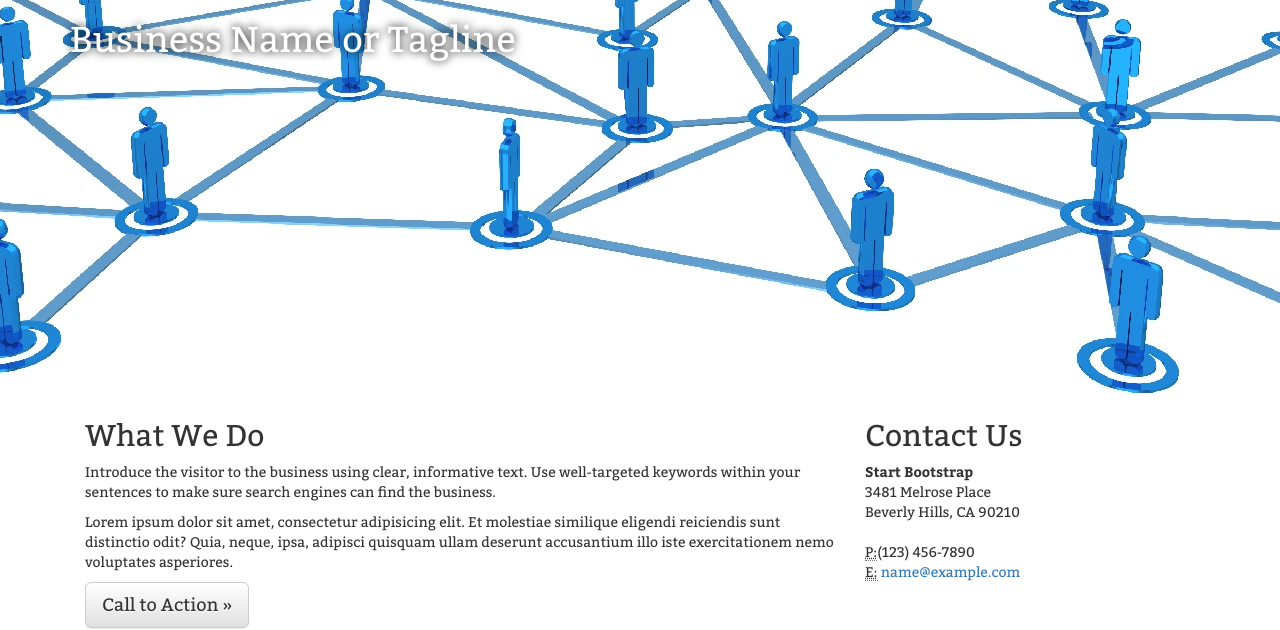
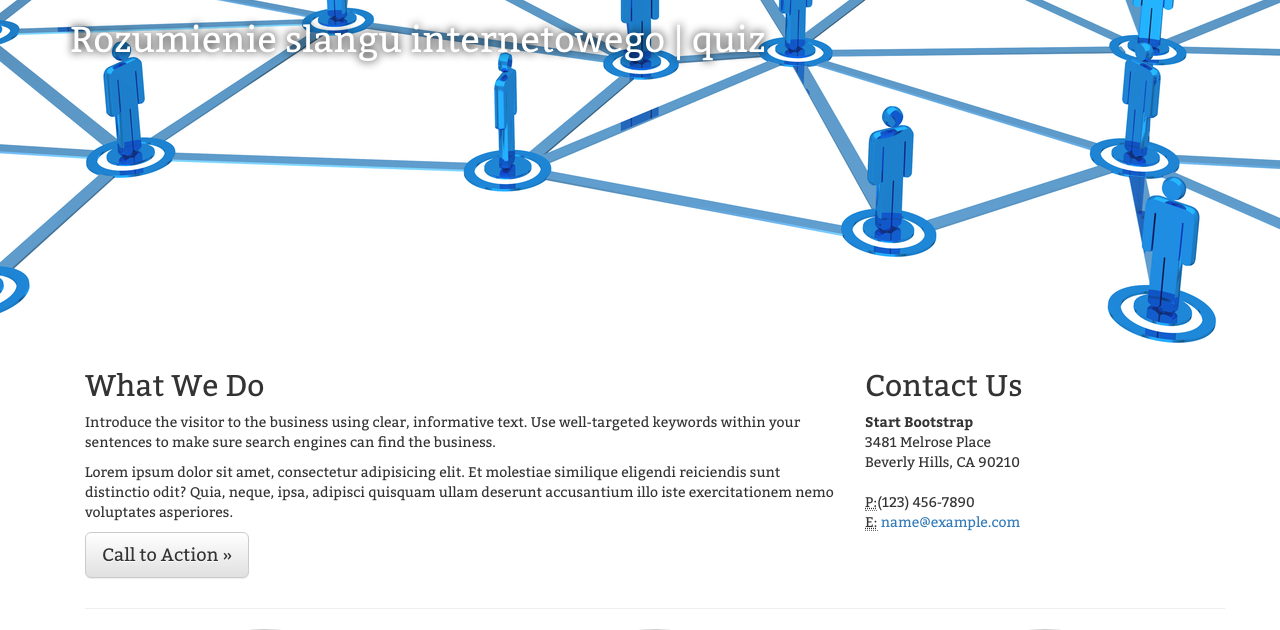
Before and after one commit to kniem/ankieta, a Flask app: page / in a window 1280 px wide. Shown: the part 51-681 px from the top of the page. Run offline with Flask 2, Linux system fonts and the light colour scheme; grey boxes labelled with a size stand in for pictures from a placeholder-image service; some libraries are stand-ins or nearby versions.

Commit message:
poprawka obrazka

```diff
--- a/static/css/theme.css
+++ b/static/css/theme.css
@@ -61,8 +61,8 @@ body {
 }
 
 .business-header {
-    height: 400px;
-    background: url('../img/network-people.jpg') center center no-repeat scroll;
+    height: 350px;
+    background: url('../img/people-network.jpg') center center no-repeat scroll;
     -webkit-background-size: cover;
     -moz-background-size: cover;
     background-size: cover;
--- a/templates/base.html
+++ b/templates/base.html
@@ -62,7 +62,7 @@
         <div class="container">
             <div class="row">
                 <div class="col-lg-12">
-                    <h1 class="tagline">Business Name or Tagline</h1>
+                    <h1 class="tagline">Rozumienie slangu internetowego | quiz</h1>
                 </div>
             </div>
         </div>
```
Also changed, not shown: static/img/network-people.jpg (deleted), static/img/people-network.jpg (added).
